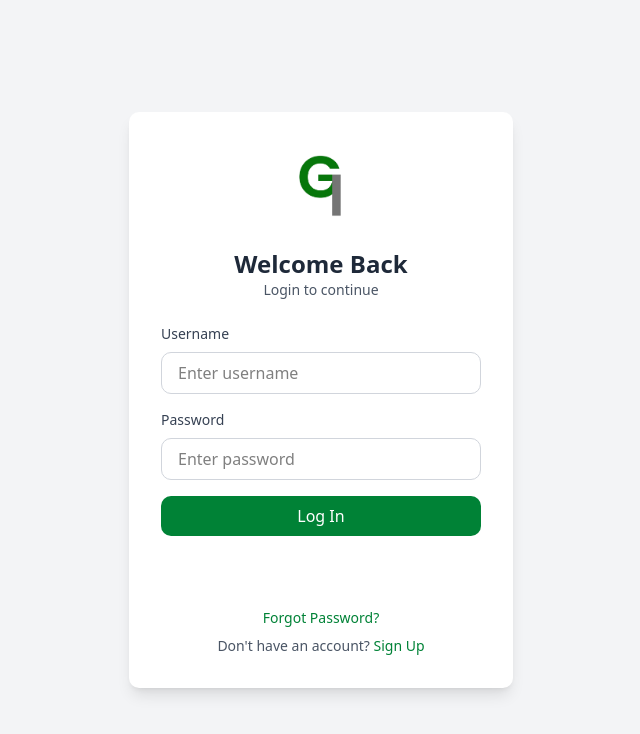
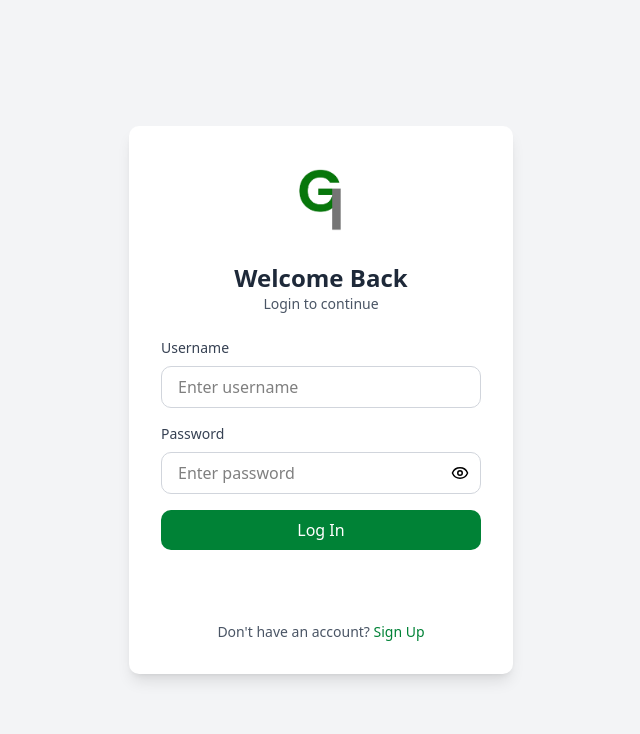
Before and after one commit to Jinbilog0v0/TechWeave-GoProject, a React (Vite) app in the folder frontend/: page /login in a window 1280 px wide. Shown: the top 734 px of the page, without its empty margins (319-959 px from the left). Built offline with nearby package versions, Linux system fonts and the light colour scheme; no server answers.

Commit message:
Added: eye toggle for password and proper error message

```diff
--- a/frontend/src/components/Form.jsx
+++ b/frontend/src/components/Form.jsx
@@ -1,8 +1,9 @@
 import { useNavigate, Link } from "react-router-dom";
-import React from "react";
+import React, { useEffect, useState } from "react";
 import api from "../api";
 import { ACCESS_TOKEN, REFRESH_TOKEN } from "../constants";
 import GoogleAuth from "./GoogleAuth";
+import { Eye, EyeOff } from "lucide-react"; // Add icons
 
 function Form({ route, method }) {
 const navigate = useNavigate();
@@ -11,6 +12,10 @@ function Form({ route, method }) {
 const [email, setEmail] = React.useState("");
 const [confirmPassword, setConfirmPassword] = React.useState("");
 const [loading, setLoading] = React.useState(false);
+const [showPassword, setShowPassword] = React.useState(false);
+const [showConfirmPassword, setShowConfirmPassword] = React.useState(false);
+
+const [error, setError] = useState('')
 
 const isLogin = method === "login";
 const title = isLogin ? "Welcome Back" : "Create Account";
@@ -34,18 +39,32 @@ function Form({ route, method }) {
         } else {
             navigate("/login");
         }
-        } catch (error) {
-            alert(error);
+    } catch (err) {
+        const res = err.response;
+        if (res) {
+            if (res.status === 401) {
+                setError(res.data.detail === "No active account found with the given credentials"
+                    ? "Invalid username or password"
+                    : res.data.detail);
+            } else if (res.status === 400) {
+                setError(res.data.username?.[0] || res.data.email?.[0] || "Something went wrong");
+            } else setError("Network error. Please try again");
+        }
+
     } finally {
         setLoading(false);
     }
 };
 
+useEffect(() => {
+    const timer = setTimeout(() => {setError('')}, 2000)
+
+    return () => clearTimeout(timer)
+})
+
 return (
     <form onSubmit={handleSubmit} className="min-h-screen bg-gray-100 flex items-center justify-center">
         <div className="bg-white rounded-lg shadow-lg p-8 w-96">
-
-                {/* Logo */}
             <div className="flex items-center justify-center mb-6">
                 <div className="w-20 h-20 rounded-full flex items-center justify-center overflow-hidden">
                     <img
@@ -56,13 +75,12 @@ function Form({ route, method }) {
                 </div>
             </div>
 
-                {/* Title + Subtitle */}
             <h1 className="text-2xl font-bold text-center text-gray-800">{title}</h1>
             <p className="text-sm text-gray-600 text-center mb-6">{subtitle}</p>
 
+            {error && <p className="text-red-500 text-sm text-center font-medium animate-fade-in my-2">{error}</p>}
+
             <div className="space-y-4">
-
-                    {/* Username */}
                 <div>
                     <label className="block text-sm font-medium text-gray-700 mb-2">Username</label>
                     <input
@@ -75,7 +93,6 @@ function Form({ route, method }) {
                     />
                 </div>
 
-                    {/* Only show email when registering */}
                 {!isLogin && (
                     <div>
                         <label className="block text-sm font-medium text-gray-700 mb-2">Email</label>
@@ -90,35 +107,46 @@ function Form({ route, method }) {
                     </div>
                 )}
 
-                    {/* Password */}
-                    <div>
+                <div className="relative">
                     <label className="block text-sm font-medium text-gray-700 mb-2">Password</label>
                     <input
-                            type="password"
+                        type={showPassword ? "text" : "password"}
                         value={password}
                         onChange={(e) => setPassword(e.target.value)}
-                            className="w-full px-4 py-2 border border-gray-300 rounded-lg focus:ring-2 focus:ring-green-500 focus:border-transparent"
+                        className="w-full px-4 py-2 border border-gray-300 rounded-lg focus:ring-2 focus:ring-green-500 focus:border-transparent pr-10"
                         placeholder={isLogin ? "Enter password" : "Create a password"}
                         required
                     />
+                    <button
+                        type="button"
+                        className="absolute right-3 top-10"
+                        onClick={() => setShowPassword(!showPassword)}
+                    >
+                        {showPassword ? <EyeOff size={18} /> : <Eye size={18} />}
+                    </button>
                 </div>
 
-                    {/* Confirm Password (register only) */}
                 {!isLogin && (
-                        <div>
+                    <div className="relative">
                         <label className="block text-sm font-medium text-gray-700 mb-2">Confirm Password</label>
                         <input
-                                type="password"
+                            type={showConfirmPassword ? "text" : "password"}
                             value={confirmPassword}
                             onChange={(e) => setConfirmPassword(e.target.value)}
-                                className="w-full px-4 py-2 border border-gray-300 rounded-lg focus:ring-2 focus:ring-green-500 focus:border-transparent"
+                            className="w-full px-4 py-2 border border-gray-300 rounded-lg focus:ring-2 focus:ring-green-500 focus:border-transparent pr-10"
                             placeholder="Confirm your password"
                             required
                         />
+                        <button
+                            type="button"
+                            className="absolute right-3 top-10"
+                            onClick={() => setShowConfirmPassword(!showConfirmPassword)}
+                        >
+                            {showConfirmPassword ? <EyeOff size={18} /> : <Eye size={18} />}
+                        </button>
                     </div>
                 )}
 
-                    {/* Submit Button */}
                 <button
                     type="submit"
                     disabled={loading}
@@ -131,13 +159,12 @@ function Form({ route, method }) {
                   <GoogleAuth />
                 </div>
 
-                    {/* Bottom links */}
                 <div className="text-center mt-4 space-y-2">
                     {isLogin ? (
                         <>
-                                <Link to="/forgot-password" className="block text-sm text-green-700 hover:underline">
+                            {/* <Link to="/forgot-password" className="block text-sm text-green-700 hover:underline">
                                 Forgot Password?
-                                </Link>
+                            </Link> */}
                             <p className="text-sm text-gray-600">
                                 Don't have an account?{" "}
                                 <Link to="/register" className="text-green-700 hover:underline">Sign Up</Link>
```
Lines whose indentation alone changed are shown as unchanged.
